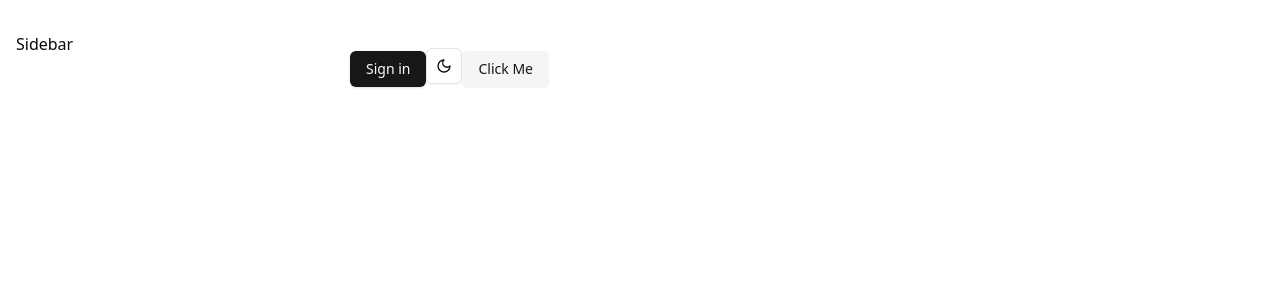
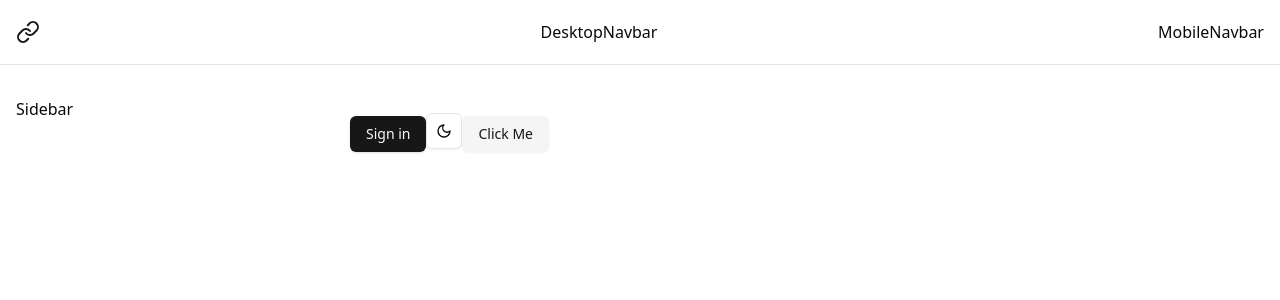
Before and after one commit to Neaz-mq/bonded, a Next.js app: page / in a window 1280 px wide. Shown: the top 300 px of the page. Built offline with nearby package versions, Linux system fonts and the light colour scheme; no server answers.

Commit message:
login successful

```diff
--- /dev/null
+++ b/src/components/DesktopNavbar.tsx
@@ -0,0 +1,14 @@
+import { currentUser } from '@clerk/nextjs/server';
+import React from 'react'
+
+async function DesktopNavbar() {
+
+    const user = await currentUser();
+    console.log("User is Here", user);
+
+  return (
+    <div>DesktopNavbar</div>
+  )
+}
+
+export default DesktopNavbar
--- /dev/null
+++ b/src/components/MobileNavbar.tsx
@@ -0,0 +1,9 @@
+import React from 'react'
+
+function MobileNavbar() {
+  return (
+    <div>MobileNavbar</div>
+  )
+}
+
+export default MobileNavbar
--- a/src/components/Navbar.tsx
+++ b/src/components/Navbar.tsx
@@ -1,8 +1,24 @@
+import { Link } from 'lucide-react'
 import React from 'react'
+import DesktopNavbar from './DesktopNavbar'
+import MobileNavbar from './MobileNavbar'
 
 function Navbar() {
   return (
-    <nav></nav>
+    <nav className="sticky top-0 w-full border-b bg-background/95 backdrop-blur supports-[backdrop-filter]:bg-background/60 z-50">
+      <div className="max-w-7xl mx-auto px-4">
+        <div className="flex items-center justify-between h-16">
+          <div className="flex items-center">
+            <Link href="/" className="text-xl font-bold text-primary font-mono tracking-wider">
+              Bonded
+            </Link>
+          </div>
+
+          <DesktopNavbar />
+          <MobileNavbar />
+        </div>
+      </div>
+    </nav>
   )
 }
 
```
